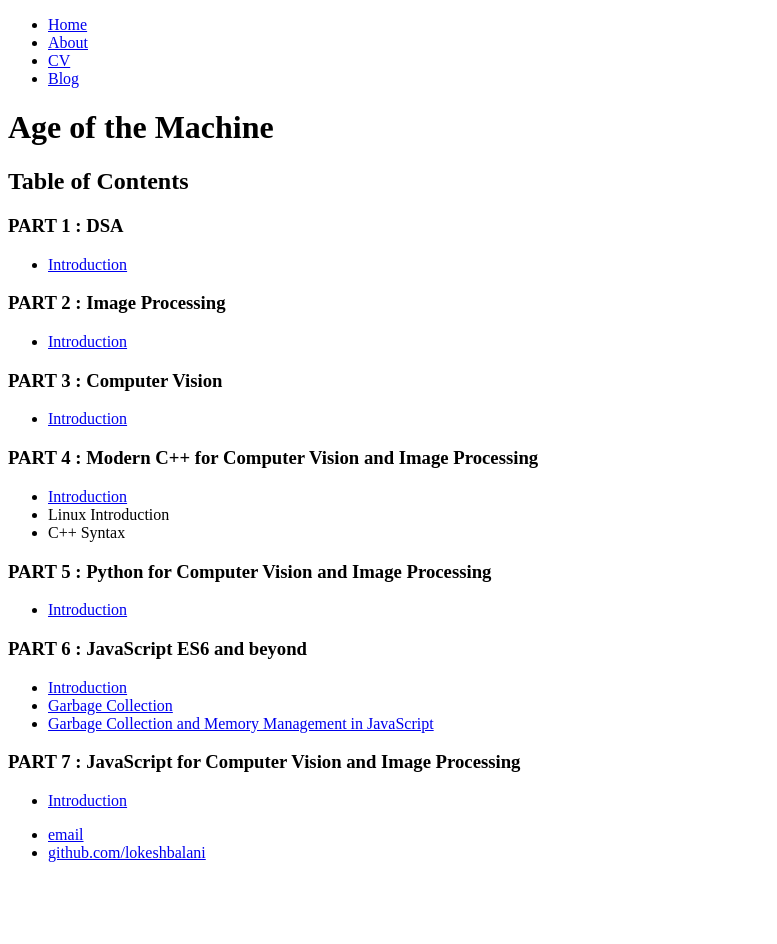
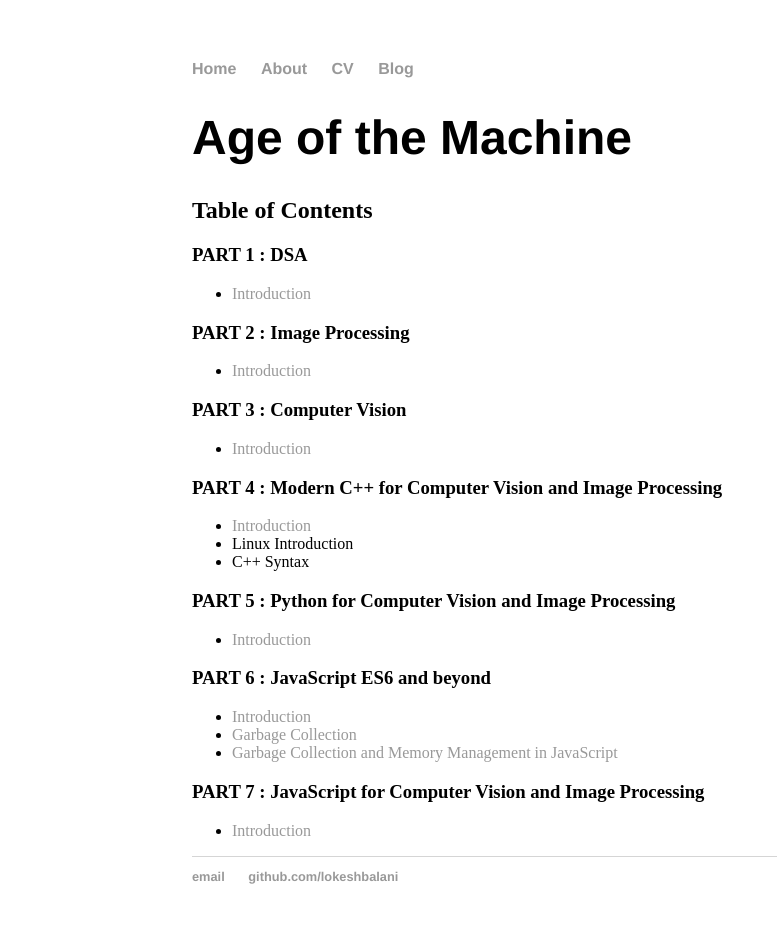
Before and after one commit to lokeshbalani/lokeshbalani.github.io, a Jekyll site: the page built from techblog/Table-of-Contents.md, in a window 1280 px wide. Shown: the whole page, without its empty margins (0-777 px from the left). Built offline with Jekyll 4.4.1, drawn with Linux system fonts in a browser that asks for light colours; our own code applies the rules of GitHub Pages for plain Markdown files; before the commit the page ends 900 px from its top, so only the background shows below that.

Commit message:
Fixed CSS link path

```diff
--- a/_layouts/page.html
+++ b/_layouts/page.html
@@ -8,7 +8,7 @@
     <title>{{ page.title }}</title>
 
     <!-- link to main stylesheet -->
-    <link rel="stylesheet" type="text/css" href="assets/css/homepage.css">
+    <link rel="stylesheet" type="text/css" href="/assets/css/homepage.css">
 </head>
 
 <body>
```
